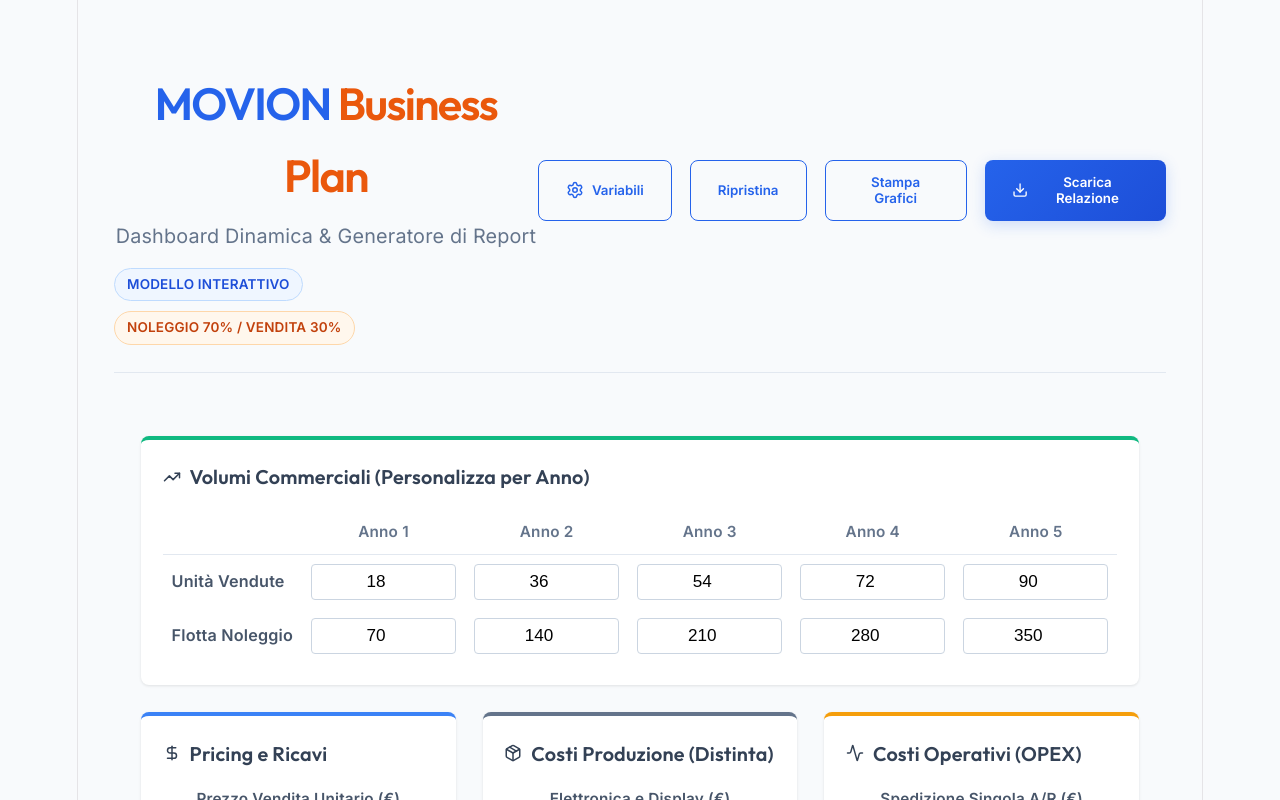
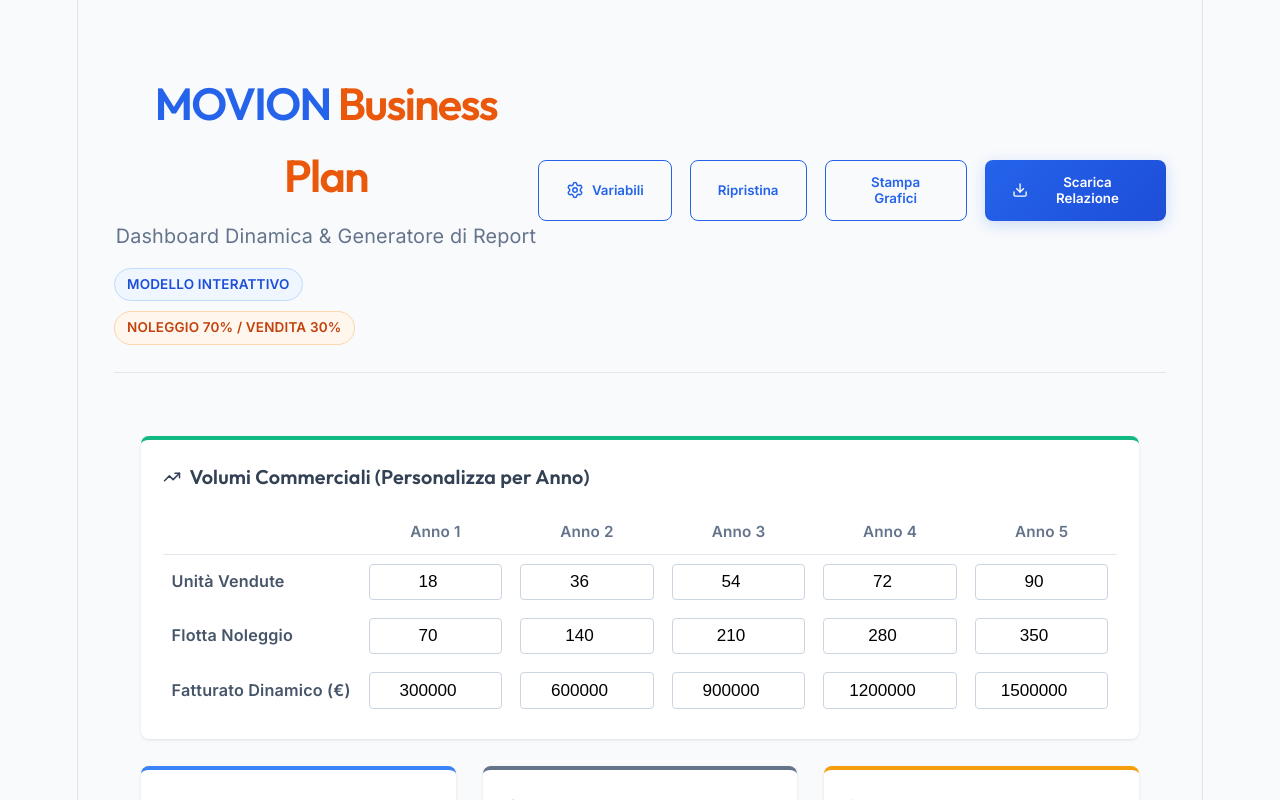
Before and after one commit to giuseppedisorbo-droid/Movion, a React (Vite) app in the folder movion_dashboard/: page / in a window 1280 px wide. Both pictures are taken after a click on the button "Variabili". Shown: the top 800 px of the page. Built offline with nearby package versions, Linux system fonts and the light colour scheme.

Commit message:
Aggiunta variabile indipendente per Fatturato Dinamico annuo

```diff
--- a/movion_dashboard/src/App.jsx
+++ b/movion_dashboard/src/App.jsx
@@ -46,6 +46,7 @@
   const defaultConfig = {
     salesY1: 18, salesY2: 36, salesY3: 54, salesY4: 72, salesY5: 90,
     fleetY1: 70, fleetY2: 140, fleetY3: 210, fleetY4: 280, fleetY5: 350,
+    revDynY1: 300000, revDynY2: 600000, revDynY3: 900000, revDynY4: 1200000, revDynY5: 1500000,
     priceSale: 5000,
     priceRental: 300,
     rentalYieldMonths: 10,
@@ -96,6 +97,7 @@
   const { financialData, unitData, totals, kpis } = useMemo(() => {
     const salesArr = [Number(config.salesY1)||0, Number(config.salesY2)||0, Number(config.salesY3)||0, Number(config.salesY4)||0, Number(config.salesY5)||0];
     const fleetArr = [Number(config.fleetY1)||0, Number(config.fleetY2)||0, Number(config.fleetY3)||0, Number(config.fleetY4)||0, Number(config.fleetY5)||0];
+    const dynArr = [Number(config.revDynY1)||0, Number(config.revDynY2)||0, Number(config.revDynY3)||0, Number(config.revDynY4)||0, Number(config.revDynY5)||0];
 
     const pSale = Number(config.priceSale) || 1;
     const pRental = Number(config.priceRental) || 1;
@@ -126,7 +128,8 @@
 
       let revSale = salesUnits * pSale;
       let revRental = rentalFleet * rYield * pRental;
-      let revenue = revSale + revRental;
+      let revDynamic = dynArr[i];
+      let revenue = revSale + revRental + revDynamic;
 
       let unitsProduced = salesUnits + newRentalUnits;
 
@@ -274,6 +277,14 @@
                       <td><input type="number" name="fleetY3" value={config.fleetY3} onChange={handleChange} title="Anno 3" placeholder="Y3"/></td>
                       <td><input type="number" name="fleetY4" value={config.fleetY4} onChange={handleChange} title="Anno 4" placeholder="Y4"/></td>
                       <td><input type="number" name="fleetY5" value={config.fleetY5} onChange={handleChange} title="Anno 5" placeholder="Y5"/></td>
+                    </tr>
+                    <tr>
+                      <td>Fatturato Dinamico (€)</td>
+                      <td><input type="number" name="revDynY1" value={config.revDynY1} onChange={handleChange} title="Anno 1" placeholder="Y1"/></td>
+                      <td><input type="number" name="revDynY2" value={config.revDynY2} onChange={handleChange} title="Anno 2" placeholder="Y2"/></td>
+                      <td><input type="number" name="revDynY3" value={config.revDynY3} onChange={handleChange} title="Anno 3" placeholder="Y3"/></td>
+                      <td><input type="number" name="revDynY4" value={config.revDynY4} onChange={handleChange} title="Anno 4" placeholder="Y4"/></td>
+                      <td><input type="number" name="revDynY5" value={config.revDynY5} onChange={handleChange} title="Anno 5" placeholder="Y5"/></td>
                     </tr>
                   </tbody>
                 </table>
```
